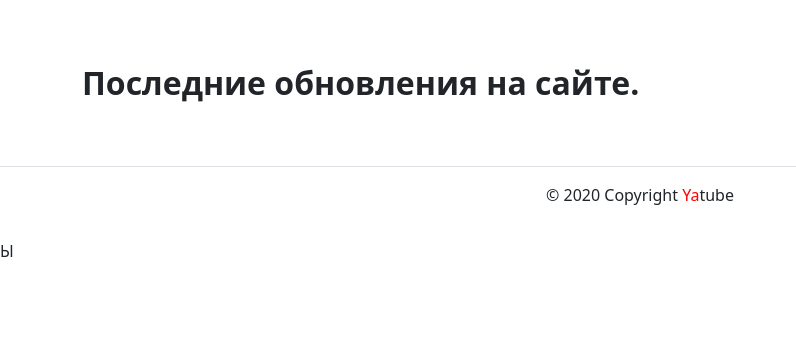
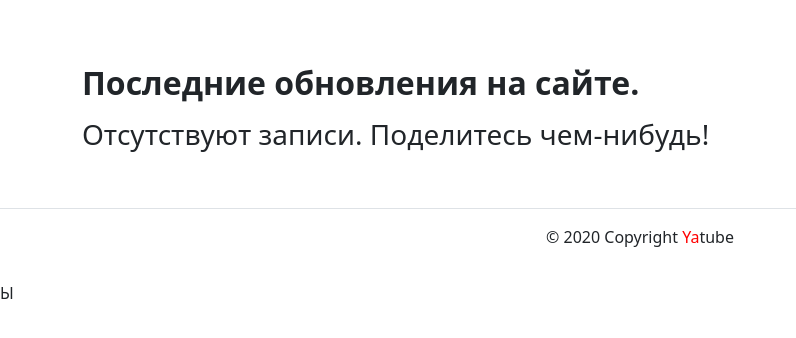
Before and after one commit to TheXimik-DA/hw02_community, a Django app: page / in a window 1280 px wide. Shown: the part 56-394 px from the top of the page, without its empty margins (0-796 px from the left). Run offline with Django 3.2, Linux system fonts and the light colour scheme; data that the repository does not hold is empty; some libraries are stand-ins or nearby versions.

Commit message:
Lion tolstoi

```diff
--- a/yatube/templates/posts/group_list.html
+++ b/yatube/templates/posts/group_list.html
@@ -15,8 +15,8 @@
         <p> {{ post.text }} </p>
         {% if not forloop.last %}<hr>{% endif %}
         {% empty %}
-        <h3>У группы "{{ group.title }}" отсутствуют записи. Поделитесь чем-гибудь!</h3>
-        {% endfor %}
+          <h3>У группы "{{ group.title }}" отсутствуют записи. Поделитесь чем-гибудь!</h3>
+      {% endfor %}
     </article>
   </div>
 {% endblock %}
--- a/yatube/templates/posts/index.html
+++ b/yatube/templates/posts/index.html
@@ -6,15 +6,17 @@
     <article>
       {% for post in posts %}
         <ul>
-            <li> Автор: {{ post.author.get_full_name }} </li>
-            <li> Дата публикации: {{ post.pub_date|date:"d E Y" }} </li>
+          <li> Автор: {{ post.author.get_full_name }} </li>
+          <li> Дата публикации: {{ post.pub_date|date:"d E Y" }} </li>
         </ul>
         <p> {{ post.text }} </p>
         {% if post.group %}
           <a href="{% url 'posts:group_list' post.group.slug %}">Все записи группы. {{ group.title }} </a>
         {% endif %}
         {% if not forloop.last %}<hr>{% endif %}
-        {% endfor %}
+        {% empty %}
+          <h3>Отсутствуют записи. Поделитесь чем-нибудь!</h3>
+      {% endfor %}
     </article>
   </div>
 {% endblock %}
```
